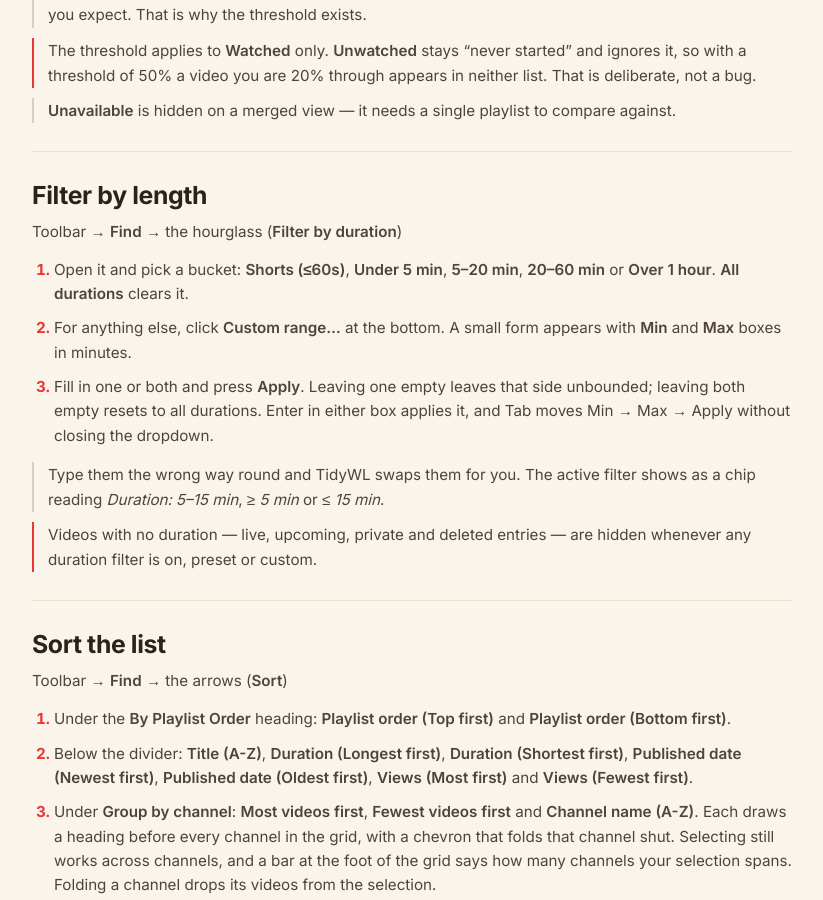
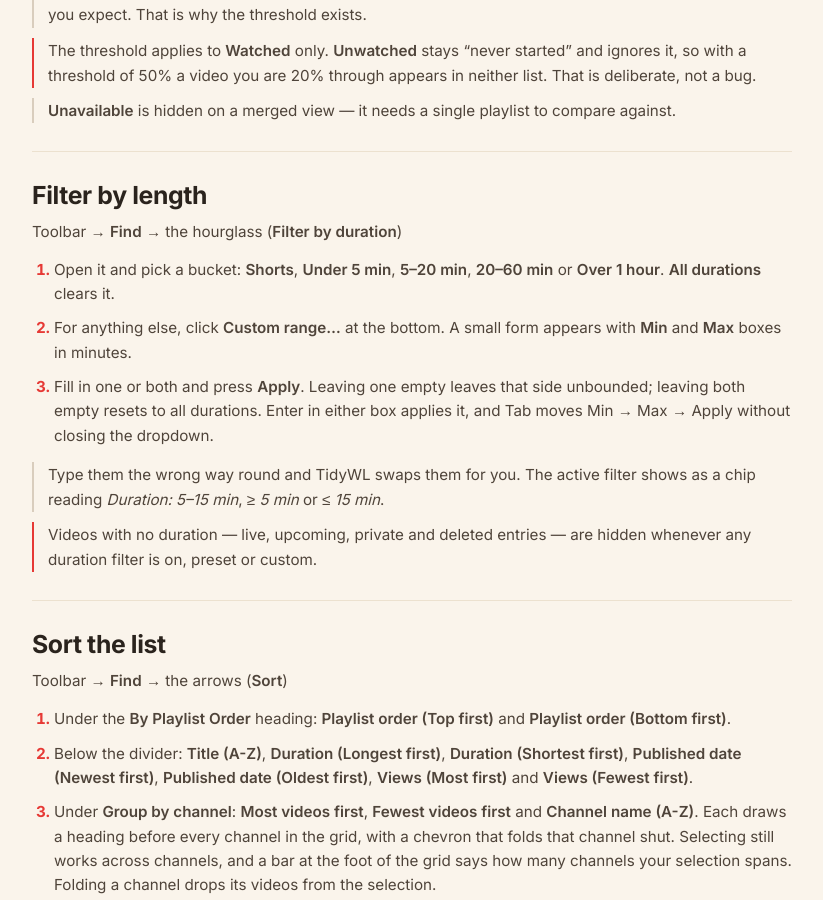
Before and after one commit to dominic-lam/tidywl-site, a Jekyll site: the page built from tutorials/index.html, in a window 1280 px wide and 900 px high, scrolled down 5696 px. Shown: the whole window, without its empty margins (88-911 px from the left). Built offline with Jekyll 4.4.1, drawn with Linux system fonts in a browser that asks for light colours.

Commit message:
versions: Chrome 2.2.0, approved 2026-09-27; tutorials: the Shorts bucket is no longer "≤60s"
Chrome's update service served 2.2.0 at 04:22 UTC on the 28th. 2.2.0 reads a Short from /player's own marker, and Shorts run to three minutes, so the duration label was wrong.

Co-Authored-By: Claude Fable 5.1 <noreply@anthropic.com>
Claude-Session: https://claude.ai/code/session_019D4Lkk2fjfM8ZP8JNgNv7h

```diff
--- a/_data/versions.yml
+++ b/_data/versions.yml
@@ -20,7 +20,7 @@
 # update_url, so an install that takes it asks AMO from then on. Nothing is
 # served from tidywl.com/firefox/ for 2.1.0 — the 2.0.1 and earlier files stay
 # up for anyone who has not updated yet.
-chrome: "2.1.1"
+chrome: "2.2.0"
 firefox: "2.2.0"
 # Microsoft Edge Add-ons, live since 2026-09-18. Edge has its own build
 # (tidywl/scripts/build-edge-zip.sh) and its own review queue, so it can sit a
--- a/tutorials/index.html
+++ b/tutorials/index.html
@@ -233,7 +233,7 @@ faq:
         <h2>Filter by length</h2>
         <p class="tut-where">Toolbar → <b class="ui">Find</b> → the hourglass (<b class="ui">Filter by duration</b>)</p>
         <ol class="tut-steps">
-          <li>Open it and pick a bucket: <b class="ui">Shorts (≤60s)</b>, <b class="ui">Under 5 min</b>, <b class="ui">5–20 min</b>, <b class="ui">20–60 min</b> or <b class="ui">Over 1 hour</b>. <b class="ui">All durations</b> clears it.</li>
+          <li>Open it and pick a bucket: <b class="ui">Shorts</b>, <b class="ui">Under 5 min</b>, <b class="ui">5–20 min</b>, <b class="ui">20–60 min</b> or <b class="ui">Over 1 hour</b>. <b class="ui">All durations</b> clears it.</li>
           <li>For anything else, click <b class="ui">Custom range…</b> at the bottom. A small form appears with <b class="ui">Min</b> and <b class="ui">Max</b> boxes in minutes.</li>
           <li>Fill in one or both and press <b class="ui">Apply</b>. Leaving one empty leaves that side unbounded; leaving both empty resets to all durations. Enter in either box applies it, and Tab moves Min → Max → Apply without closing the dropdown.</li>
         </ol>
```
